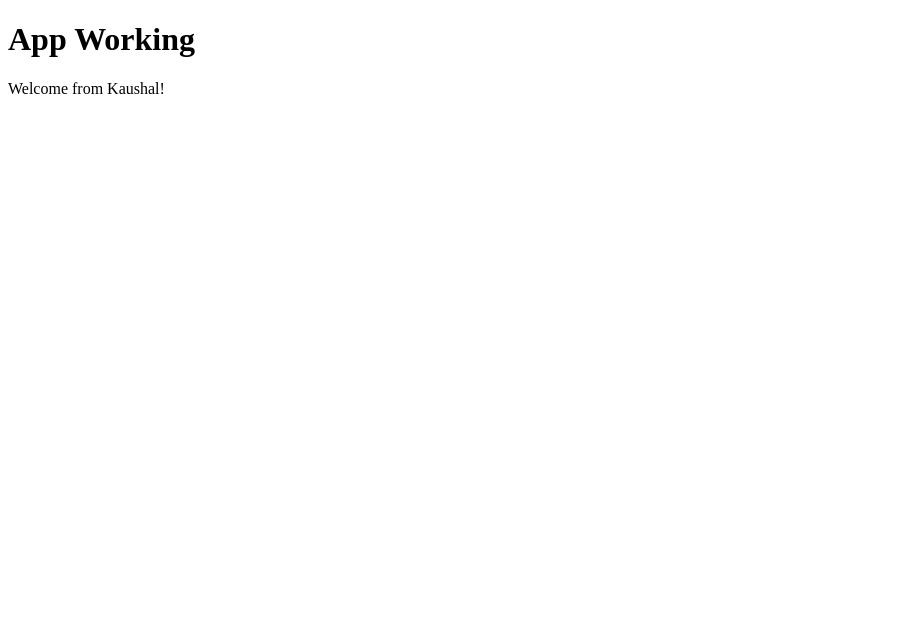
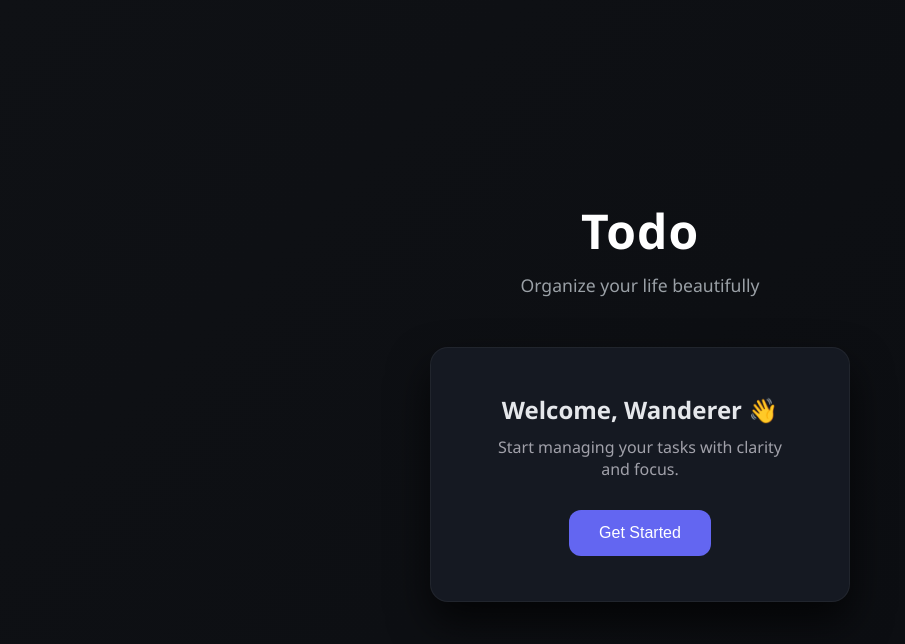
Before and after one commit to kaushal-Prakash/todo_django, a Django app: page / in a window 1280 px wide. Shown: the top 644 px of the page, without its empty margins (0-905 px from the left). Run offline with Django 5.2, Linux system fonts and the light colour scheme.

Commit message:
added landing page (home)

```diff
--- /dev/null
+++ b/main/static/home.js
@@ -0,0 +1,5 @@
+var btn = document.querySelector('.primary-btn');
+
+btn.addEventListener('click', function() {
+    window.location.href = '/tasks';
+});
--- /dev/null
+++ b/main/static/style.css
@@ -0,0 +1,84 @@
+/* RESET */
+* {
+    margin: 0;
+    padding: 0;
+    box-sizing: border-box;
+}
+
+/* BODY */
+body {
+    font-family: "Segoe UI", system-ui, -apple-system, sans-serif;
+    background: linear-gradient(135deg, #0f1115, #0b0d11);
+    color: #e5e7eb;
+    height: 100vh;
+    display: flex;
+    align-items: center;
+    justify-content: center;
+}
+
+/* CONTAINER */
+.container {
+    text-align: center;
+}
+
+/* LOGO */
+.logo {
+    font-size: 3rem;
+    font-weight: 700;
+    color: #ffffff;
+    margin-bottom: 10px;
+    letter-spacing: 1px;
+}
+
+/* TAGLINE */
+.tagline {
+    color: #9aa0a6;
+    margin-bottom: 50px;
+    font-size: 1.1rem;
+}
+
+/* CARD */
+.card {
+    background: #151922;
+    padding: 45px 60px;
+    border-radius: 18px;
+    box-shadow: 0 20px 40px rgba(0, 0, 0, 0.7);
+    border: 1px solid rgba(255, 255, 255, 0.05);
+    max-width: 420px;
+}
+
+/* CARD TEXT */
+.card h2 {
+    margin-bottom: 10px;
+    font-weight: 600;
+}
+
+.card p {
+    color: #a1a1aa;
+    margin-bottom: 30px;
+}
+
+/* BUTTON */
+.primary-btn {
+    background: #6366f1;
+    color: white;
+    border: none;
+    padding: 14px 30px;
+    font-size: 1rem;
+    border-radius: 12px;
+    cursor: pointer;
+    transition: all 0.25s ease;
+}
+
+/* HOVER */
+.primary-btn:hover {
+    background: #7c7fff;
+    transform: translateY(-2px);
+    box-shadow: 0 8px 25px rgba(99, 102, 241, 0.6);
+}
+
+/* ACTIVE */
+.primary-btn:active {
+    transform: translateY(0);
+    box-shadow: none;
+}
--- a/main/templates/home.html
+++ b/main/templates/home.html
@@ -1,10 +1,26 @@
+{% load static %}
 <!DOCTYPE html>
 <html>
 <head>
     <title>Todo App</title>
+    <link rel="stylesheet" href="{% static 'style.css' %}">
 </head>
 <body>
-    <h1>App Working </h1>
-    <p>Welcome from Kaushal!</p>
+
+    <div class="container">
+
+        <h1 class="logo">Todo</h1>
+        <p class="tagline">Organize your life beautifully</p>
+
+        <div class="card">
+            <h2>Welcome, Wanderer 👋</h2>
+            <p>Start managing your tasks with clarity and focus.</p>
+
+            <button class="primary-btn">Get Started</button>
+        </div>
+
+    </div>
+
 </body>
+<script src="{% static 'home.js' %}"></script>
 </html>
```
Also changed, not shown: main/templates/tasks.html (added, +34 -0 lines), main/static/home.css (deleted).
